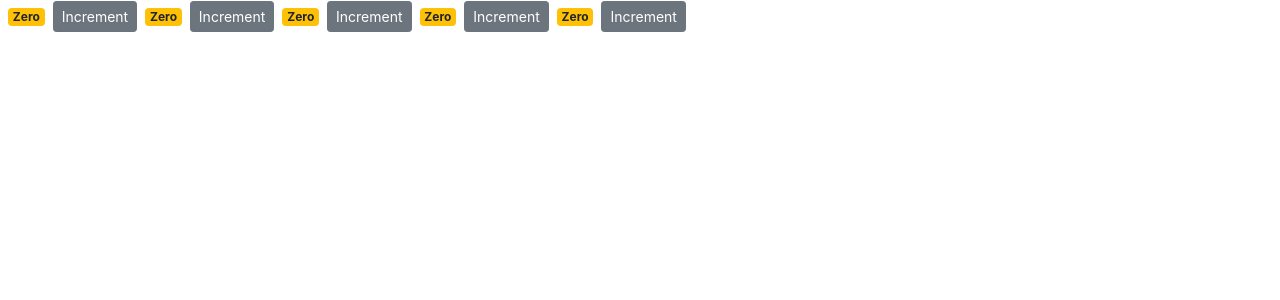
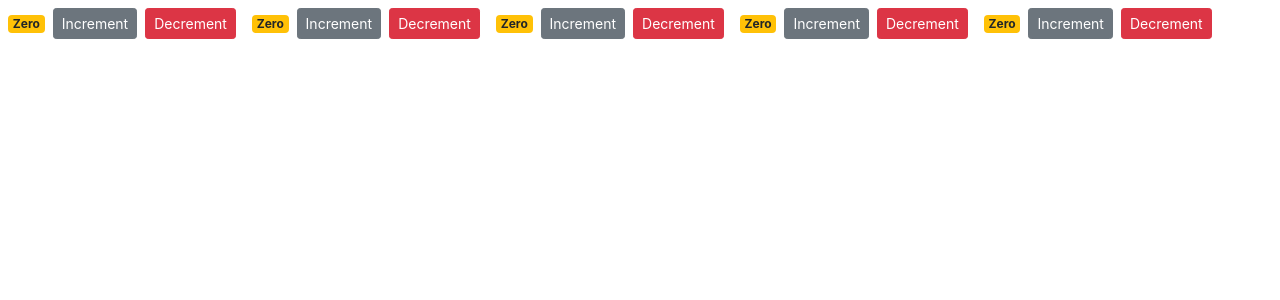
Before and after one commit to kapiljhajhria/counter_app, a React (Create React App) app: page / in a window 1280 px wide. Shown: the top 300 px of the page. Built offline with nearby package versions, Linux system fonts and the light colour scheme.

Commit message:
Raising and Handling Events deleting array item from children component

```diff
--- a/src/components/counterComponent.js
+++ b/src/components/counterComponent.js
@@ -3,7 +3,7 @@ import React,{Component} from "react";
 class Counter extends  Component{
 
     state = {
-        value: this.props.counterValue, ///TODO: fix props issue here
+        value: this.props.counter.value, ///TODO: fix props issue here
         // imageUrl:'https://picsum.photos/200'
     }
 
@@ -49,6 +49,12 @@ class Counter extends  Component{
                     className="btn btn-secondary btn-sm">
                     Increment
                 </button>
+                <button
+                    className="btn btn-danger btn-sm m-2"
+                    onClick={()=>this.handleDelete(this.props.counter.id)}
+                >
+                    Decrement
+                </button>
             </React.Fragment>
         );
     }
@@ -63,43 +69,11 @@ class Counter extends  Component{
         const value = this.state.value;
         return value === 0 ? "Zero" : value;
     }
+
+    handleDelete(id) {
+        console.log(this.props);
+        return this.props.handleDelete(id);
+    }
 }
 
 export default Counter;
-
-// export default function Counter(props) {
-//     ///TODO: fix props issue here
-//     const [value, setValue] = React.useState(props.counterValue);
-//
-//
-//     function handleIncrement(product) {
-//         console.log("Increment Clicked");
-//         let countValue = value;
-//         console.log(props);
-//         setValue(++countValue)
-//     }
-//
-//     function getBadgeClasses() {
-//         let classes = "badge m-2 badge-";
-//         classes += (value === 0) ? "warning" : "primary"
-//         return classes;
-//     }
-//
-//     function formatCount() {
-//         let countValue = value;
-//         return countValue === 0 ? "Zero" : countValue;
-//     }
-//
-//     return (
-//         <React.Fragment>
-//             <span className={getBadgeClasses()}>{formatCount()}</span>
-//             <button
-//                 onClick={() => {
-//                     handleIncrement("some product/event")
-//                 }}
-//                 className="btn btn-secondary btn-sm">
-//                 Increment
-//             </button>
-//         </React.Fragment>
-//     );
-// }
--- a/src/components/counters.jsx
+++ b/src/components/counters.jsx
@@ -11,6 +11,11 @@ class Counters extends Component {
             {id: 5, value: 0},
         ]
     }
+    handleDelete = (id) => {
+        this.setState({
+            counters: this.state.counters.filter(counter => counter.id !== id)
+        })
+    }
 
     render() {
         return (
@@ -18,7 +23,8 @@ class Counters extends Component {
                 {this.state.counters.map(ctr =>
                     <Counter
                         key={ctr.id}
-                        counterValue={ctr.value}
+                        counter={ctr}
+                        handleDelete={this.handleDelete}
                     />)}
             </div>
         )
```
